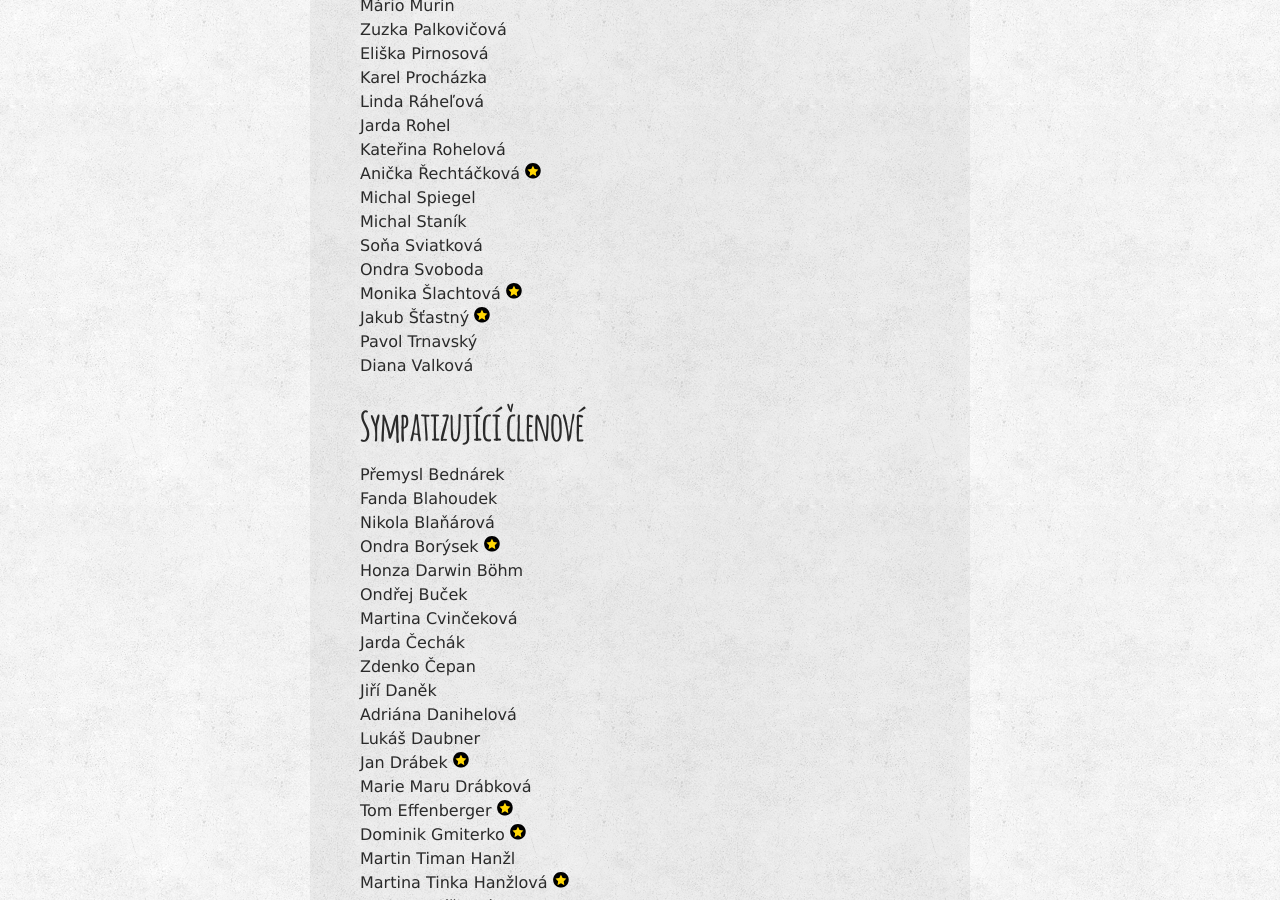
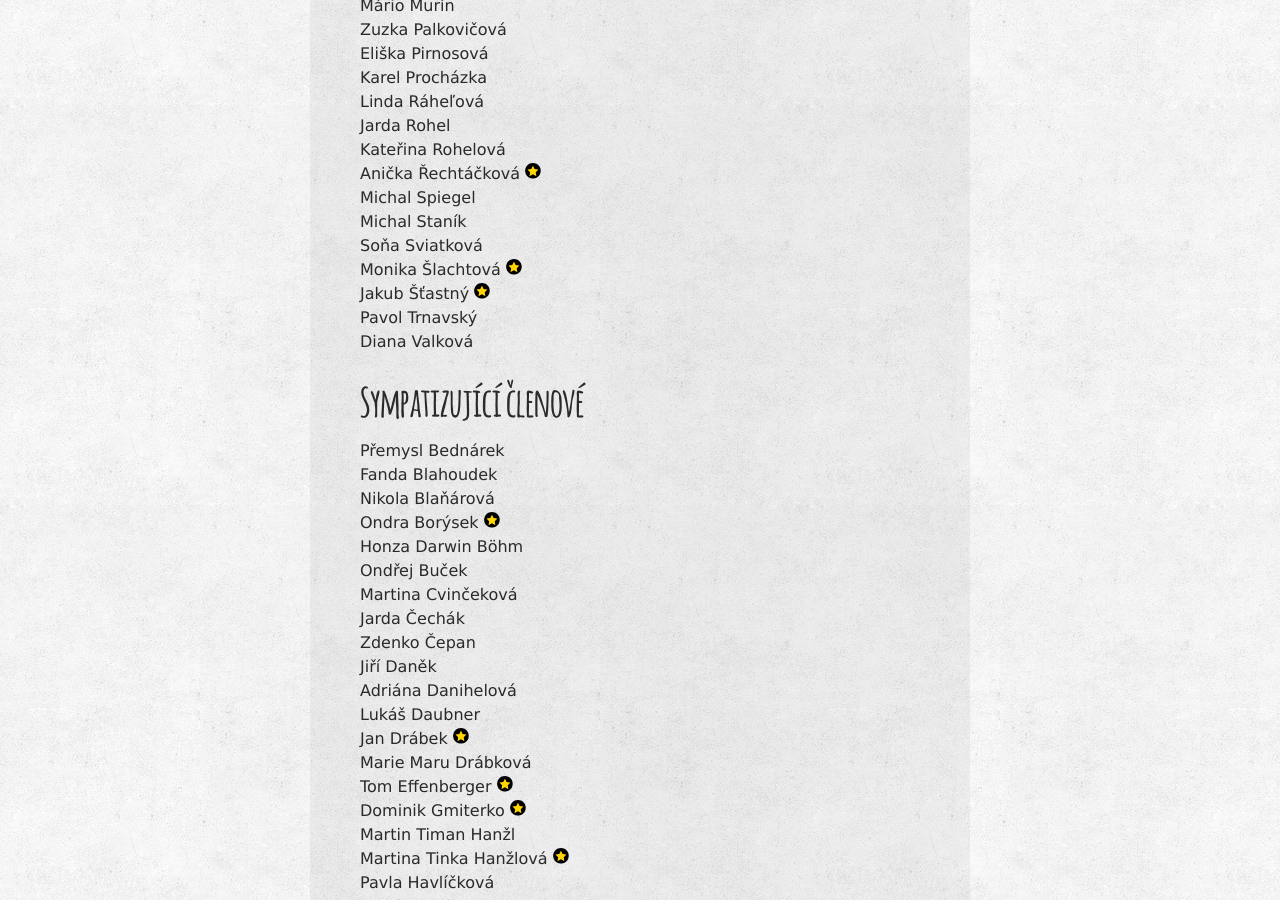
Before and after one commit to zverinec/zverinec-web, a Jekyll site: the page built from _pages/members.md, in a window 1280 px wide and 900 px high, scrolled down 1295 px. Built offline with Jekyll 4.4.1, drawn with Linux system fonts in a browser that asks for light colours; comment, search, counter and statistics services are not loaded.

Commit message:
Update members.md

```diff
--- a/_pages/members.md
+++ b/_pages/members.md
@@ -49,7 +49,6 @@ Anička Řechtáčková <img src="img/rad.svg" class="rad" title="Řád příte
 Michal Spiegel<br/>
 Michal Staník<br/>
 Soňa Sviatková<br/>
-Ondra Svoboda<br/>
 Monika Šlachtová <img src="img/rad.svg" class="rad" title="Řád přítele severské zvěře za perfektně zvládnutou garanci InterLoSa"/> <br/>
 Jakub Šťastný <img src="img/rad.svg" class="rad" title="Řád přítele severské zvěře za mimořádné nasazení přesahující hranice státu i spánkového režimu" /><br/>
 Pavol Trnavský<br/>
```
Also changed, not shown: other parts of _pages/members.md (+1 -0 lines).
